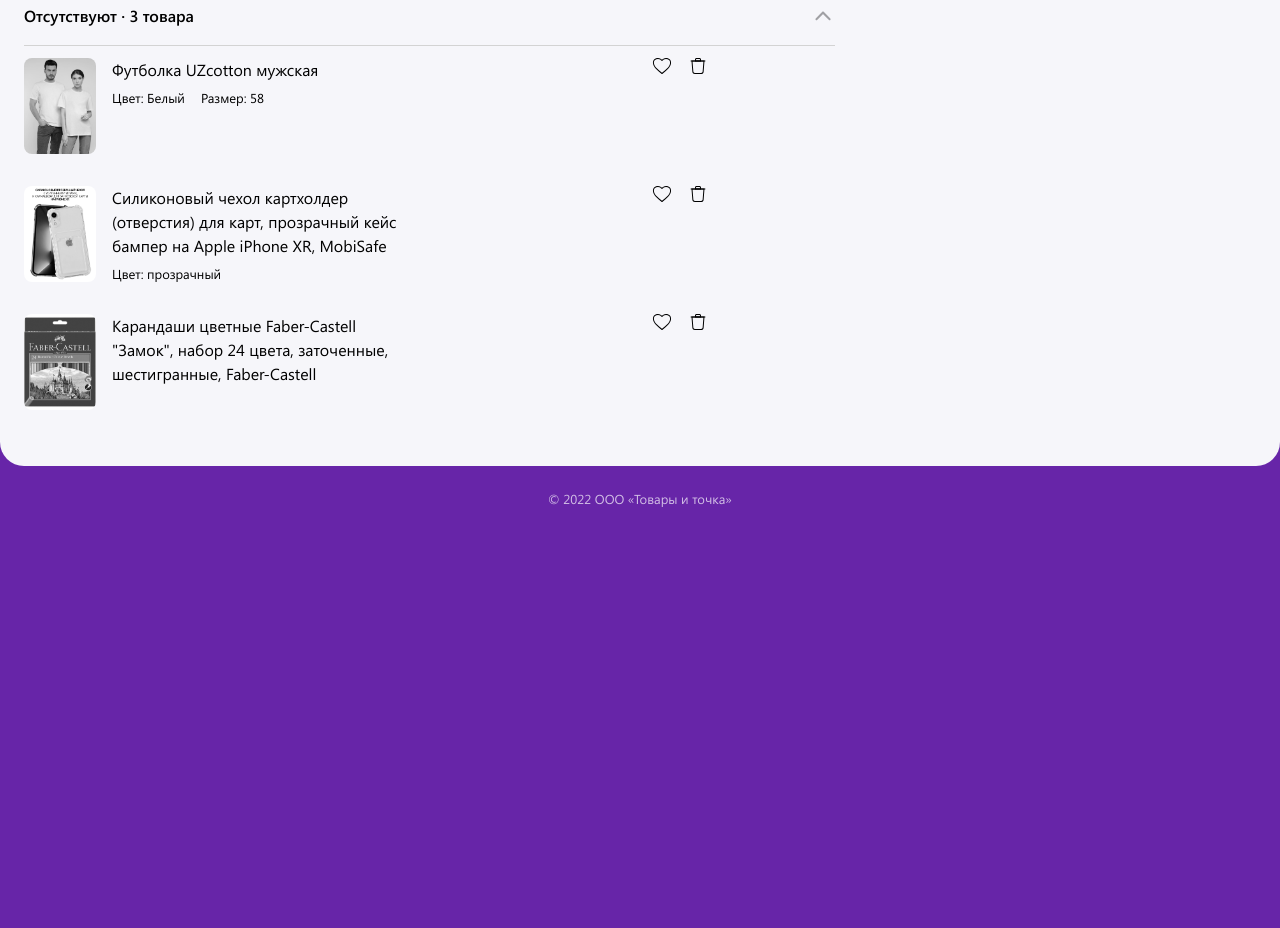
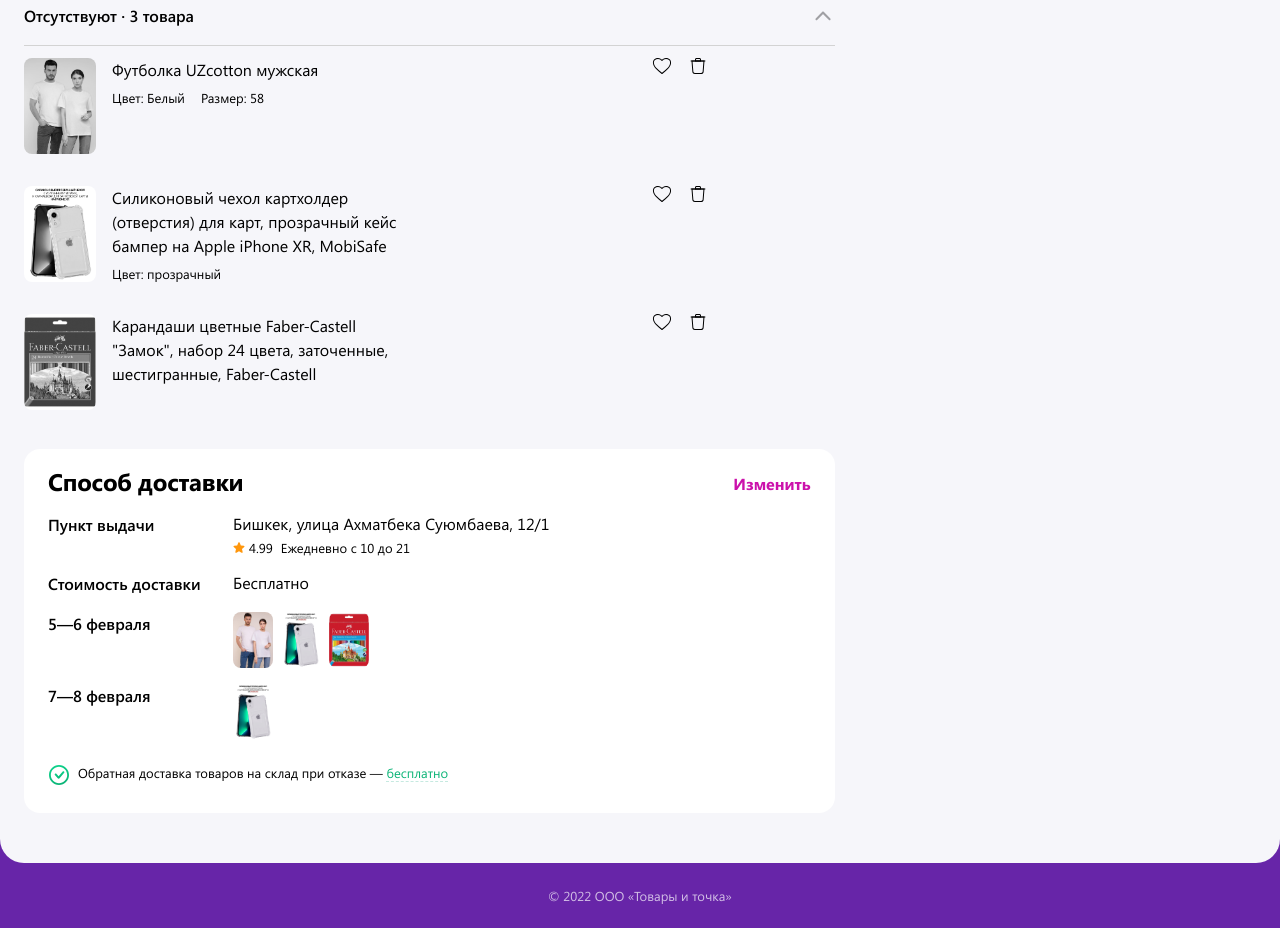
Before and after one commit to yungnegev/products-full-stop, a plain HTML site: page index.html in a window 1280 px wide. Shown: the part 737-1665 px from the top of the page. Before the commit the page ends 1268 px from the top, so only its background shows below. Drawn offline with Linux system fonts and the light colour scheme.

Commit message:
delivery card

```diff
--- a/index.html
+++ b/index.html
@@ -73,7 +73,51 @@
 
 
                 <div class="action-card-container">
-
+                    <section class="action-card action-card-delivery">
+                        <div class="action-card__header">
+                            <h2>Способ доставки</h2>
+                            <button>Изменить</button>
+                        </div>
+                        <div class="action-card__entry">
+                            <div class="card-entry-title">Пункт выдачи</div>
+                            <div class="card-entry-content">
+                                <p>Бишкек, улица Ахматбека Суюмбаева, 12/1</p>
+                                <div class="delivery-rating">
+                                    <img src="./assets/icons/star.svg" alt="star">
+                                    <span>4.99</span>
+                                    <p>Ежедневно с 10 до 21 </p>
+                                </div>
+                            </div>
+                        </div>
+                        <div class="action-card__entry">
+                            <div class="card-entry-title">Стоимость доставки</div>
+                            <div class="card-entry-content">Бесплатно</div>
+                        </div>
+                        <div class="action-card__entry">
+                            <div class="card-entry-title">5—6 февраля</div>
+                            <div class="card-entry-content">
+                                <div class="delivery-images">
+                                    <img src="./assets/images/prod1.png" alt="product">
+                                    <img src="./assets/images/prod2.png" alt="product">
+                                    <img src="./assets/images/prod3.png" alt="product">
+                                </div>
+                            </div>
+                        </div>
+                        <div class="action-card__entry">
+                            <div class="card-entry-title">7—8 февраля</div>
+                            <div class="card-entry-content">
+                                <div class="delivery-images">
+                                    <img src="./assets/images/prod2.png" alt="product">
+                                </div>
+                            </div>
+                        </div>
+                        <div class="card-free-delivery">
+                            <div>
+                                <img src="./assets/icons/greenCheck.svg" alt="delivery">
+                            </div>
+                            <div>Обратная доставка товаров на склад при отказе — <span class="green-underline">бесплатно</span></div>
+                        </div>
+                    </section>
                 </div>
 
             </div>
--- a/styles.css
+++ b/styles.css
@@ -191,6 +191,7 @@ button {
     border-radius: 24px;
     gap: 32px;
     padding: 24px;
+    padding-bottom: 50px;
 }
 
 .main-items {
@@ -475,6 +476,86 @@ button {
     margin-top: -4px;
 }
 
+.action-card-container {
+    display: flex;
+    flex-direction: column;
+    gap: 16px;
+    margin-top: 7px; /* -_- */
+}
+
+.action-card {
+    padding: 24px;
+    padding-top: 16px;
+    background-color: var(--color-white);
+    border-radius: 16px;
+    display: flex;
+    flex-direction: column;
+    gap: 16px;
+}
+
+.action-card__header {
+    display: flex;
+    justify-content: space-between;
+}
+
+.action-card__header button {
+    color: var(--color-magenta);
+    font-weight: 700;
+    line-height: 24px;
+    margin-top: 6px;
+}
+
+.action-card__header h2 {
+    font-weight: 700;
+    line-height: 32px;
+    font-size: 24px;
+    letter-spacing: -0.24px;
+}
+
+.action-card__entry {
+    display: flex;
+    gap: 32px;
+}
+
+.card-entry-title {
+    width: 153px;
+    font-weight: 600;
+    line-height: 24px;
+}
+
+.delivery-rating {
+    font-size: 13px;
+    display: flex;
+    gap: 4px;
+    margin-top: 5px;
+}
+.delivery-rating > p {
+    margin-left: 4px;
+}
+
+.delivery-images {
+    display: flex;
+    gap: 8px;
+}
+
+.delivery-images img {
+    width: 40px;
+    height: 56px;
+    border-radius: 8px;
+}
+
+.card-free-delivery {
+    margin-top: 8px;
+    display: flex;
+    gap: 8px;
+    align-items: center;
+    font-size: 13px;
+    line-height: 16px;
+}
+
+.card-free-delivery div:nth-child(2) {
+    margin-top: -8px;
+}
 
 /* Checkout */
 
```
Also changed, not shown: assets/icons/star.svg (added).
